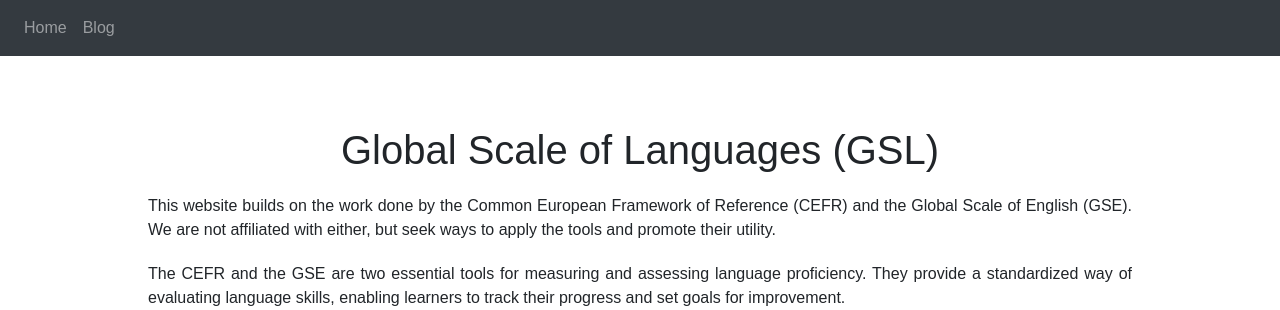
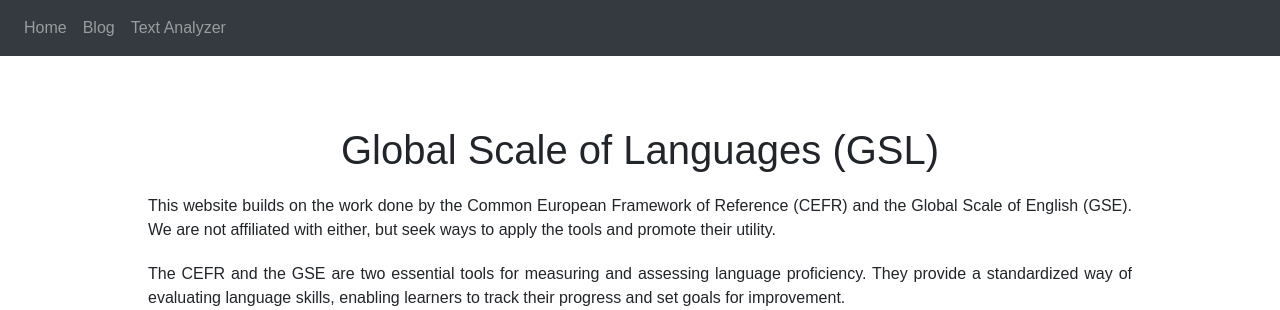
Before and after one commit to oozr/lindley.me, a Flask app: page / in a window 1280 px wide. Shown: the top 310 px of the page. Run offline with Flask 2, Linux system fonts and the light colour scheme; some libraries are stand-ins or nearby versions.

Commit message:
now with text analyzer

```diff
--- a/website/templates/base.html
+++ b/website/templates/base.html
@@ -34,6 +34,7 @@
         <div class="navbar-nav">
           <a class="nav-item nav-link" id="home" href="/">Home</a>
           <a class="nav-item nav-link" id="logout" href="/blog">Blog</a>
+          <a class="nav-item nav-link" id="logout" href="/text_analyzer">Text Analyzer</a>
         </div>
       </div>
     </nav>
--- /dev/null
+++ b/website/templates/text_analyzer.html
@@ -0,0 +1,6 @@
+{% extends "base.html" %}
+{% block title %}Blog{% endblock %}
+
+{% block content %}
+
+{% endblock %}
--- a/website/views.py
+++ b/website/views.py
@@ -9,3 +9,7 @@ def home():
 @views.route('/blog')
 def blog():
     return render_template("blog.html")
+
+@views.route('/text_analyzer')
+def text_analyzer():
+    return render_template("text_analyzer.html")
```
